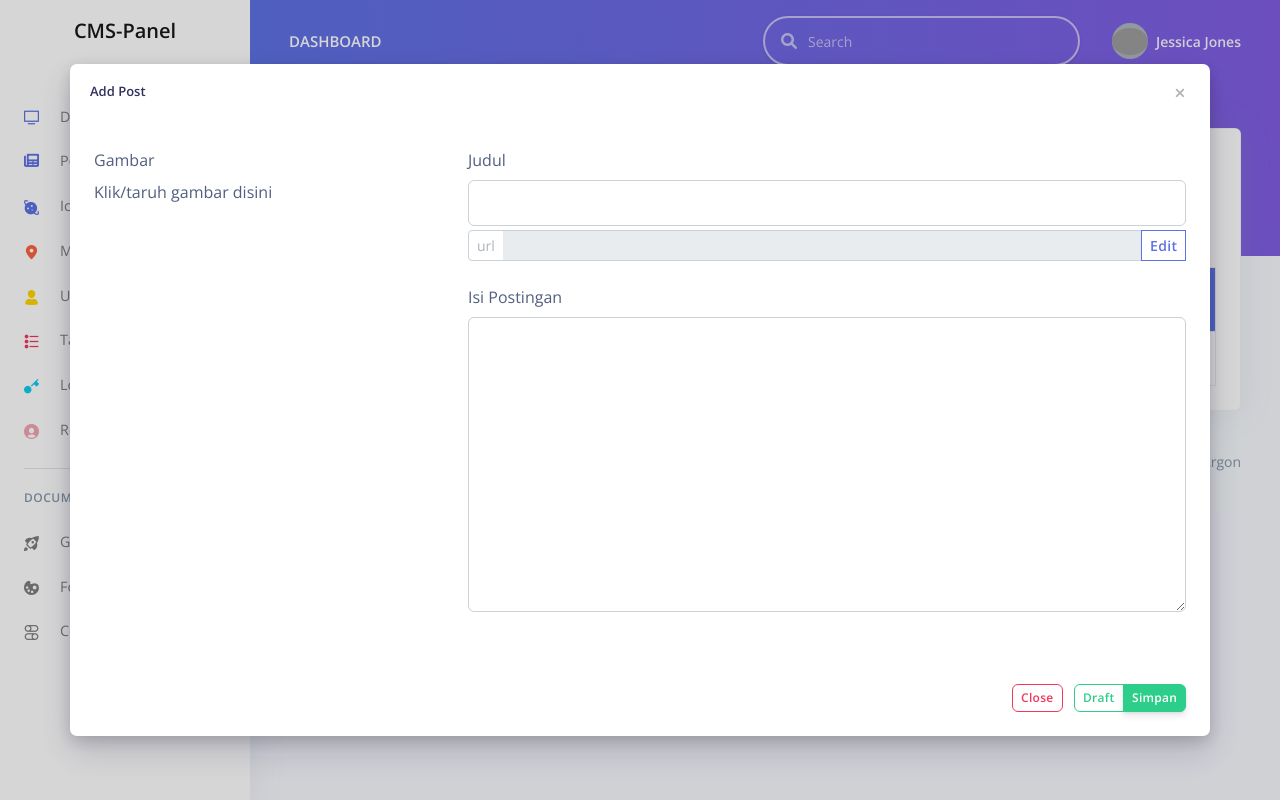
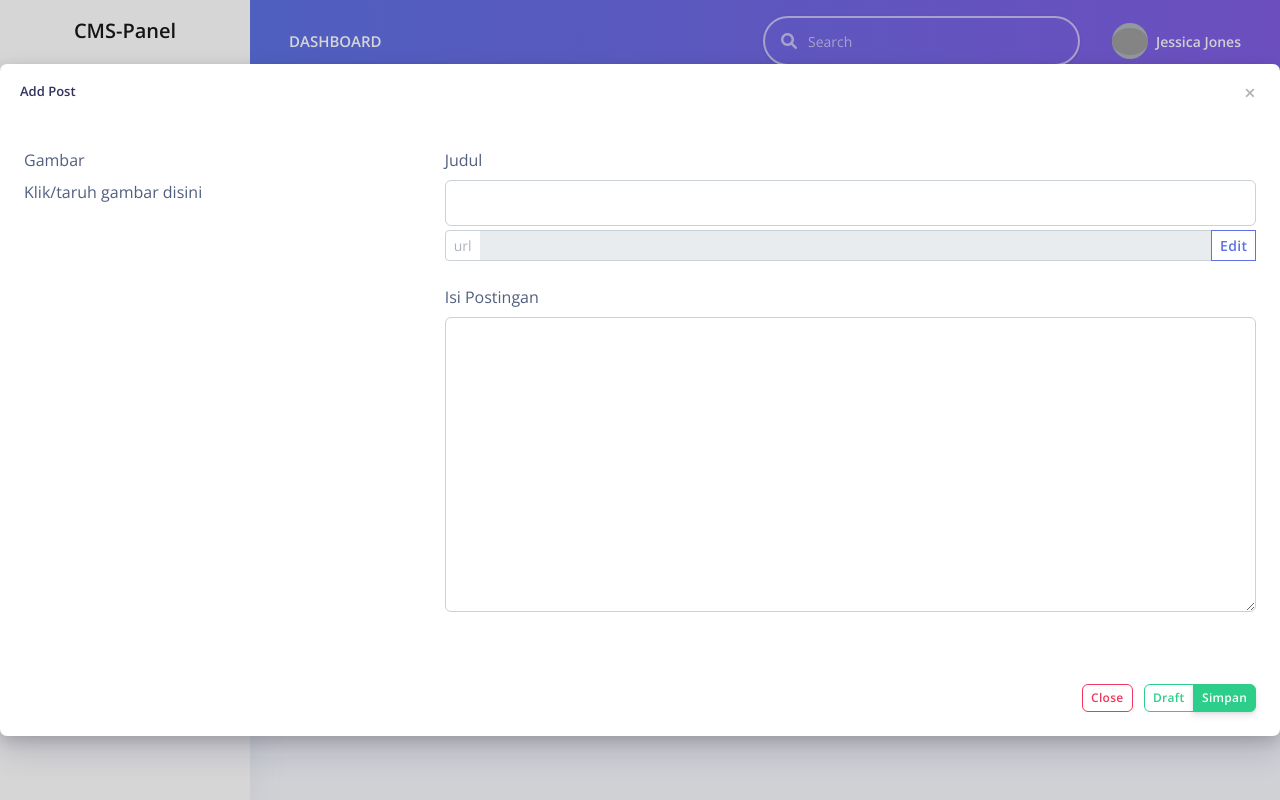
Before and after one commit to medigital-dev/Website-EsperoJaya, a CodeIgniter 4 app: template app/Views/cms-panel/post.php in a window 1280 px wide, after a click that opens the changed part. Run offline with PHP 8.4 and a stand-in for CodeIgniter, Linux system fonts and the light colour scheme; the template is opened without the code that fills it: most values are stand-ins (such as "Sample title", 1, 10 or a date in 2020); some libraries are stand-ins or nearby versions; grey boxes are pictures that could not be loaded.

Commit message:
Update CMS-Panel: Post

```diff
--- a/app/Views/cms-panel/post.php
+++ b/app/Views/cms-panel/post.php
@@ -47,7 +47,7 @@
 
 <!-- Modal -->
 <div class="modal fade" id="modal-form" tabindex="-1" role="dialog" data-backdrop="static" data-keyboard="false" aria-labelledby="modal-formLabel" aria-hidden="true">
-    <div class="modal-dialog modal-xl modal-dialog-centered" role="document">
+    <div class="modal-dialog modal-fs modal-dialog-centered" role="document">
         <div class="modal-content">
             <div class="modal-header">
                 <h5 class="modal-title" id="modal-formLabel">Add Post</h5>
@@ -60,9 +60,6 @@
                     <div class="col-lg-4">
                         <div class="form-group">
                             <label for="myDropzone">Gambar</label>
-                            <!-- <form action="/target" class="dropzone" id="myDropzone">
-                                <div class="dz-message" data-dz-message><span>Klik/taruh gambar disini</span></div>
-                            </form> -->
                             <div id="dropzone" class="dropzone">
                                 <div class="dz-message" data-dz-message><span>Klik/taruh gambar disini</span></div>
                             </div>
@@ -95,8 +92,8 @@
             <div class="modal-footer">
                 <button type="button" class="btn btn-outline-danger btn-sm btn-closeModal">Close</button>
                 <div class="btn-group" role="group" aria-label="Button group with nested dropdown">
-                    <button type="button" class="btn btn-outline-success btn-sm">Draft</button>
-                    <button type="button" class="btn btn-success btn-sm">Simpan</button>
+                    <button type="button" class="btn btn-outline-success btn-sm btn-go" id="btn-draftPost">Draft</button>
+                    <button type="button" class="btn btn-success btn-sm btn-go" id="btn-savePost">Simpan</button>
                 </div>
             </div>
         </div>
--- a/app/Views/templates/cms-panel.php
+++ b/app/Views/templates/cms-panel.php
@@ -44,6 +44,24 @@
             .dropzone {
                 height: auto;
                 min-height: 420px !important;
+            }
+
+            .modal-fs {
+                width: 100vw;
+                height: 100vh;
+                margin: 0;
+                padding: 0;
+                max-width: none;
+            }
+        }
+
+        @media (min-width: 1200px) {
+            .modal-fs {
+                width: 100vw;
+                height: 100vh;
+                margin: 0;
+                padding: 0;
+                max-width: none;
             }
         }
 
@@ -322,10 +340,16 @@
         <script src="<?= base_url('assets/js/functions.js'); ?>"></script>
         <script>
             Dropzone.options.dropzone = false;
+            // Prevent Bootstrap dialog from blocking focusin
+            $(document).on('focusin', function(e) {
+                if ($(e.target).closest(".tox-tinymce, .tox-tinymce-aux, .moxman-window, .tam-assetmanager-root").length) {
+                    e.stopImmediatePropagation();
+                }
+            });
         </script>
         <script>
             $(document).ready(function() {
-                let myDropzone = new Dropzone('#dropzone', {
+                var myDropzone = new Dropzone('#dropzone', {
                     url: '/image/send',
                     autoProcessQueue: false,
                     paramName: 'file',
@@ -337,19 +361,26 @@
 
                 tinymce.init({
                     selector: '#content',
-                    menubar: false,
+                    // menubar: false,
+                    width: '100%',
                     height: 280,
-                    plugins: 'lists help table',
-                    toolbar: 'undo redo | styles |' +
-                        'forecolor backcolor |' +
-                        'alignleft aligncenter alignright alignjustify | ' +
-                        'inserttable | help'
+                    plugins: 'lists help table link code fullscreen image media',
+                    toolbar1: 'undo redo | blocks | fontfamily fontsize | link table image media | fullscreen code help',
+                    toolbar2: 'copy cut paste | bold italic underline | forecolor backcolor | alignleft aligncenter alignright alignjustify | bullist numlist',
+                    a11y_advanced_options: true,
+                    file_picker_callback: (callback, value, meta) => {
+                        console.log(meta.filetype);
+                    }
                 });
 
                 // POST_PAGE
                 $('#modal-form').on('hidden.bs.modal', function() {
                     $('#title,#slug').val('');
                     tinyMCE.activeEditor.setContent('');
+                    const invalidField = $('.is-invalid');
+                    invalidField.each((i, elem) => elem.className = 'form-control');
+                    $('#btn-savePost').text('Save').prop('disabled', false);
+                    $('#btn-draftPost').text('Draft').prop('disabled', false);
                 });
 
                 $('.btn-closeModal').click(function() {
@@ -398,8 +429,10 @@
                     }, response => {
                         if (response.length > 0) {
                             $('#slug').addClass('is-invalid text-danger');
+                            $('.btn-go').prop('disabled', true);
                         } else {
                             $('#slug').removeClass('is-invalid text-danger');
+                            $('.btn-go').prop('disabled', false);
                         }
                     });
                 });
@@ -415,6 +448,25 @@
                             $(this).removeClass('is-invalid text-danger');
                         }
                     });
+                });
+
+                $('#btn-savePost').click(function() {
+                    $('#btn-draftPost').prop('disabled', true);
+                    $(this).html('<i class="fas fa-fan fa-spin"></i>').prop('disabled', true);
+                    const judul = $('#title');
+                    const slug = $('#slug');
+                    const isi = tinyMCE.activeEditor.getContent();
+
+                    if (judul.val() == '' && slug.val() == '') {
+                        Swal.fire('Info', 'Judul/slug harus diisi!', 'info');
+                        $('#btn-savePost').text('Save').prop('disabled', false);
+                        $('#btn-draftPost').text('Draft').prop('disabled', false);
+                        return;
+                    }
+
+                    // var dropzoneUpload = myDropzone.processQueue();
+
+                    // console.log(dropzoneUpload);
                 });
 
                 // ANY PAGE
```
